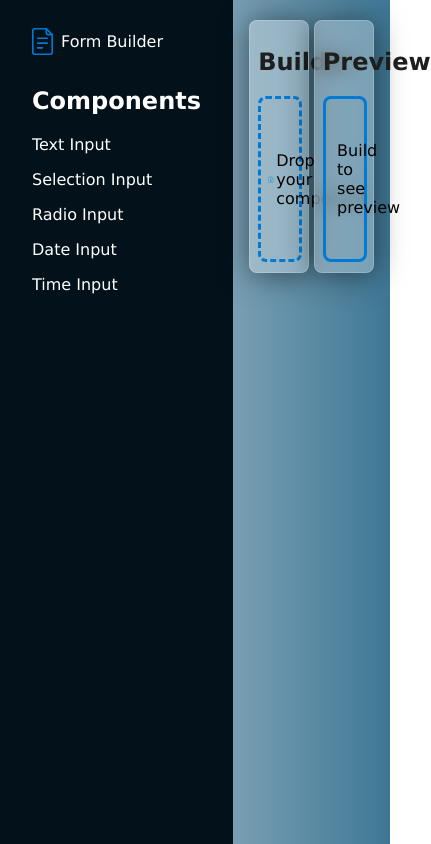
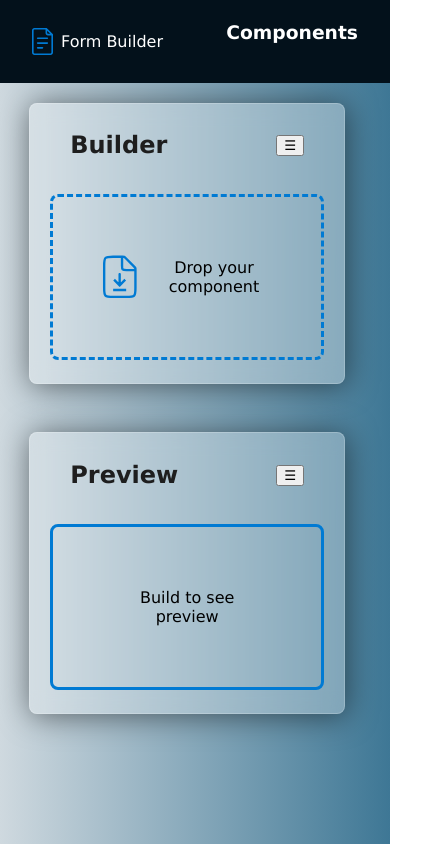
Before and after one commit to Rajat1517/form-builder, a React (Create React App) app: page / in a window 390 px wide. Shown: the whole page, 431 px wide, since content can reach past the window. Built offline with nearby package versions, Linux system fonts and the light colour scheme.

Commit message:
Added responsive styles

```diff
--- a/src/components/Dropper.tsx
+++ b/src/components/Dropper.tsx
@@ -12,6 +12,8 @@ export type BiulderState = { data: string; id: string; }
 
 function Dropper({ dispatch }: { dispatch: Dispatch<Action> }) {
     const [builders, setBuilders] = useState<BiulderState[]>([]);
+
+    const [collapsed, setCollapsed] = useState(false);
 
     const handleDrop = (e: DragEvent<HTMLParagraphElement>, index: number) => {
 
@@ -33,16 +35,16 @@ function Dropper({ dispatch }: { dispatch: Dispatch<Action> }) {
                     <SelectionBuilder dispatch={dispatch} index={index} setBuilders={setBuilders} />
                 </>)
             case "radio":
-                return(
-                    <><RadioBuilder dispatch={dispatch} index={index} setBuilders={setBuilders}/></>
+                return (
+                    <><RadioBuilder dispatch={dispatch} index={index} setBuilders={setBuilders} /></>
                 )
             case "date":
-                return(
-                    <DateBuilder dispatch={dispatch} index={index} setBuilders={setBuilders}/>
+                return (
+                    <DateBuilder dispatch={dispatch} index={index} setBuilders={setBuilders} />
                 )
             case "time":
-                return(
-                    <TimeBuilder dispatch={dispatch} index={index} setBuilders={setBuilders}/>
+                return (
+                    <TimeBuilder dispatch={dispatch} index={index} setBuilders={setBuilders} />
                 )
             default:
                 return null
@@ -56,7 +58,13 @@ function Dropper({ dispatch }: { dispatch: Dispatch<Action> }) {
                 handleDrop(e, 0);
             }}
         >
+            <header className={`${styles.header}`}>
                 <h2>Builder</h2>
+                <button className={styles.toggler} onClick={() => {
+                    setCollapsed(prev => !prev)
+                }}>&#9776;</button>
+            </header>
+            <div className={`${styles.catcher} ${collapsed ? styles.collapsed : styles.expanded}`}>
                 {builders.length === 0 &&
                     <div className={`${styles.emptyDrop}`}>
                         <svg className={`${styles.emptyIcon}`} viewBox="0 0 45 45" fill="none" xmlns="http://www.w3.org/2000/svg">
@@ -78,6 +86,7 @@ function Dropper({ dispatch }: { dispatch: Dispatch<Action> }) {
 
                 })}
             </div>
+        </div>
     )
 }
 
--- a/src/components/Lifter.tsx
+++ b/src/components/Lifter.tsx
@@ -1,5 +1,7 @@
+import { useState } from "react";
 import styles from "../styles/components/lifter.module.css";
 function Lifter() {
+  const [collapsed,setCollapsed]= useState(true);
   return (
     <div className={`${styles.container}`}>
       <div className={styles.logo}>
@@ -9,8 +11,10 @@ function Lifter() {
         <p>Form Builder</p>
       </div>
 
-
-      <h2>Components</h2>
+      <div className={`${styles.components} `}>
+      {/* <h3 className={styles.hidden}>Components</h3> */}
+      <h3 className={`${styles.visible} ${styles.heading}`} onClick={()=>setCollapsed(prev=>!prev)}>Components</h3>
+      <div className={`${styles.lifter} ${collapsed? styles.collapsed:styles.expanded}`}>
       <p draggable onDragStart={e => {
         e.dataTransfer.setData("text/plain", "text")
       }}>Text Input</p>
@@ -26,6 +30,8 @@ function Lifter() {
       <p draggable onDragStart={(e)=>{
         e.dataTransfer.setData("text/plain","time");
       }}>Time Input</p>
+      </div>
+      </div>
     </div>
   )
 }
--- a/src/components/Preview.tsx
+++ b/src/components/Preview.tsx
@@ -1,4 +1,4 @@
-import React from 'react'
+import React, { useState } from 'react'
 import type { Layout, Option } from '../global.types';
 import styles from "../styles/components/preview.module.css";
 import {
@@ -16,6 +16,8 @@ import {
 
 function Preview({ layout }: { layout: Layout; }) {
 
+    const [collapsed, setCollapsed] = useState(false);
+
     const handleSubmit = (e: React.FormEvent<HTMLFormElement>): void => {
         e.preventDefault();
         const form = document.getElementById("builder") as HTMLFormElement;
@@ -30,7 +32,13 @@ function Preview({ layout }: { layout: Layout; }) {
 
     return (
         <div className={`${styles.container} box-shadow`}>
+            <div className={styles.header}>
                 <h2>Preview</h2>
+                <button className={styles.toggler} onClick={() => {
+                    setCollapsed(prev => !prev)
+                }}>&#9776;</button>
+            </div>
+            <div className={`${styles.preview} ${collapsed ? styles.collapsed : styles.expanded}`}>
                 {layout.length === 0 &&
                     <div className={`${styles.emptyPreview}`}>
 
@@ -59,22 +67,22 @@ function Preview({ layout }: { layout: Layout; }) {
                                 }
                             }
 
-                        if(validation?.date){
-                            const {min,max}= validation.date;
-                            if(min){
-                                validationProps= {...validationProps, min: min.toISOString().split("T")[0]};
+                            if (validation?.date) {
+                                const { min, max } = validation.date;
+                                if (min) {
+                                    validationProps = { ...validationProps, min: min.toISOString().split("T")[0] };
                                 }
-                            if(max){
-                                validationProps= {...validationProps, max: max.toISOString().split("T")[0]};
+                                if (max) {
+                                    validationProps = { ...validationProps, max: max.toISOString().split("T")[0] };
                                 }
                             }
 
-                        if(validation?.time){
-                            const {min,max}= validation.time;
-                            if(min){
-                                validationProps= {...validationProps, min};
+                            if (validation?.time) {
+                                const { min, max } = validation.time;
+                                if (min) {
+                                    validationProps = { ...validationProps, min };
                                 }
-                            if(max) validationProps= {...validationProps, max};
+                                if (max) validationProps = { ...validationProps, max };
                             }
 
                             return validationProps;
@@ -125,17 +133,17 @@ function Preview({ layout }: { layout: Layout; }) {
                                     </div>
                                 )
                             case "date":
-                            return(
+                                return (
                                     <div key={id} className={styles.formItem}>
                                         <label htmlFor={name}>{label}: </label>
                                         <input type="date" name={name} required={required} {...getValidationProps()} />
                                     </div>
                                 )
                             case "time":
-                            return(
+                                return (
                                     <div key={id} className={styles.formItem}>
                                         <label htmlFor={name}>{label}: </label>
-                                    <input type='time' name={name} required={required} {...getValidationProps()}/>
+                                        <input type='time' name={name} required={required} {...getValidationProps()} />
                                     </div>
                                 )
                             default:
@@ -146,6 +154,7 @@ function Preview({ layout }: { layout: Layout; }) {
                     {layout.length > 0 && <Button size='small' type='submit' color="primary" variant='contained' sx={{ margin: "0.5rem" }}>Submit</Button>}
                 </form>
             </div>
+        </div>
     )
 }
 
--- a/src/styles/components/dropper.module.css
+++ b/src/styles/components/dropper.module.css
@@ -165,3 +165,45 @@
 .disabledIcon:hover{
     box-shadow: none;
 }
+
+.toggler{
+    display: none;
+    cursor: pointer;
+}
+
+
+@media screen and (max-width: 715px){
+    .container{
+        width: 90%;
+    }
+
+    .header{
+        display: flex;
+        justify-content: space-between;
+        margin: 0 2rem;
+        align-items: center;
+    }
+
+    .catcher{
+        overflow: scroll;
+        transition: max-height 500ms ease-in-out;
+        scrollbar-width: none;
+        -ms-overflow-style: none;
+    }
+
+    .catcher::-webkit-scrollbar{
+        display: none;
+    }
+
+    .collapsed{
+        max-height: 0;
+    }
+
+    .expanded{
+        max-height: 30rem;
+    }
+
+    .toggler{
+        display: block;
+    }
+}
--- a/src/styles/components/lifter.module.css
+++ b/src/styles/components/lifter.module.css
@@ -2,7 +2,7 @@
     padding: 1rem 2rem;
     height: 100vh;
     min-height: fit-content;
-    max-width: fit-content;
+    width: 18%;
     box-sizing: border-box;
     border-radius: 0;
     margin: 0;
@@ -19,3 +19,44 @@
     justify-content: flex-start;
     gap: 0.5rem;
 }
+
+.heading{
+    cursor: pointer;;
+}
+
+
+@media screen and (max-width: 715px){
+    .container{
+        min-width: 100vw;
+        display: flex;
+        justify-content: space-between;
+        height: fit-content;
+        align-items: center;
+        z-index: 1;
+    }
+    .lifter{
+        overflow: hidden;
+        display: inline-block;
+        transition: height 500ms ease-in-out;
+    }
+    .components{
+        text-align: center;
+        height: fit-content;
+    }
+    .collapsed{
+        height: 0;
+    }
+
+    .expanded{
+        height: 12rem;
+    }
+
+    .hidden{
+        display: none;
+        margin: 0;
+    }
+    .visible{
+        display: block;
+        margin: 0;
+    }
+}
--- a/src/styles/components/preview.module.css
+++ b/src/styles/components/preview.module.css
@@ -40,3 +40,44 @@
     font-size: 1rem;
     margin: 0;
 }
+
+.toggler{
+    display: none;
+}
+
+
+
+@media screen and (max-width: 715px){
+    .container{
+        width: 90%;
+    }
+    .preview{
+        overflow: scroll;
+        transition: max-height 500ms ease-in-out;
+        scrollbar-width: none;
+        -ms-overflow-style: none;
+    }
+
+    .header{
+        display: flex;
+        justify-content: space-between;
+        align-items: center;
+        margin: 0 2rem;
+    }
+
+    .preview::-webkit-scrollbar{
+        display: none;
+    }
+
+    .collapsed{
+        max-height: 0;
+    }
+
+    .expanded{
+        max-height: 30rem;
+    }
+
+    .toggler{
+        display: block;
+    }
+}
--- a/src/styles/global.css
+++ b/src/styles/global.css
@@ -3,7 +3,6 @@
     min-height: 100vh;
     display: flex;
     justify-content: space-evenly;
-    /* background-color: #94cbf8; */
     background-image: linear-gradient(to right, #cfd9df, #3e7795) ;
 }
 
@@ -13,7 +12,6 @@ body{
 
 .box-shadow{
     border: 1px solid rgba(255,255,255,0.2);
-    /* border: 1px solid #03111B; */
     border-radius: 0.5rem;
     box-shadow: rgba(0,0,0,0.5) 1px 2px 30px;
 }
@@ -37,3 +35,19 @@ body{
 .input{
     margin: 0.5rem;
 }
+
+
+
+@media screen and (max-width: 715px){
+    .App{
+        flex-direction: column;
+        justify-content: flex-start;
+    }
+
+    .right-pane{
+        flex-direction: column;
+        align-items: center;
+        justify-content: space-around;
+        gap: 3rem;
+    }
+}
```
Lines whose indentation alone changed are shown as unchanged.
